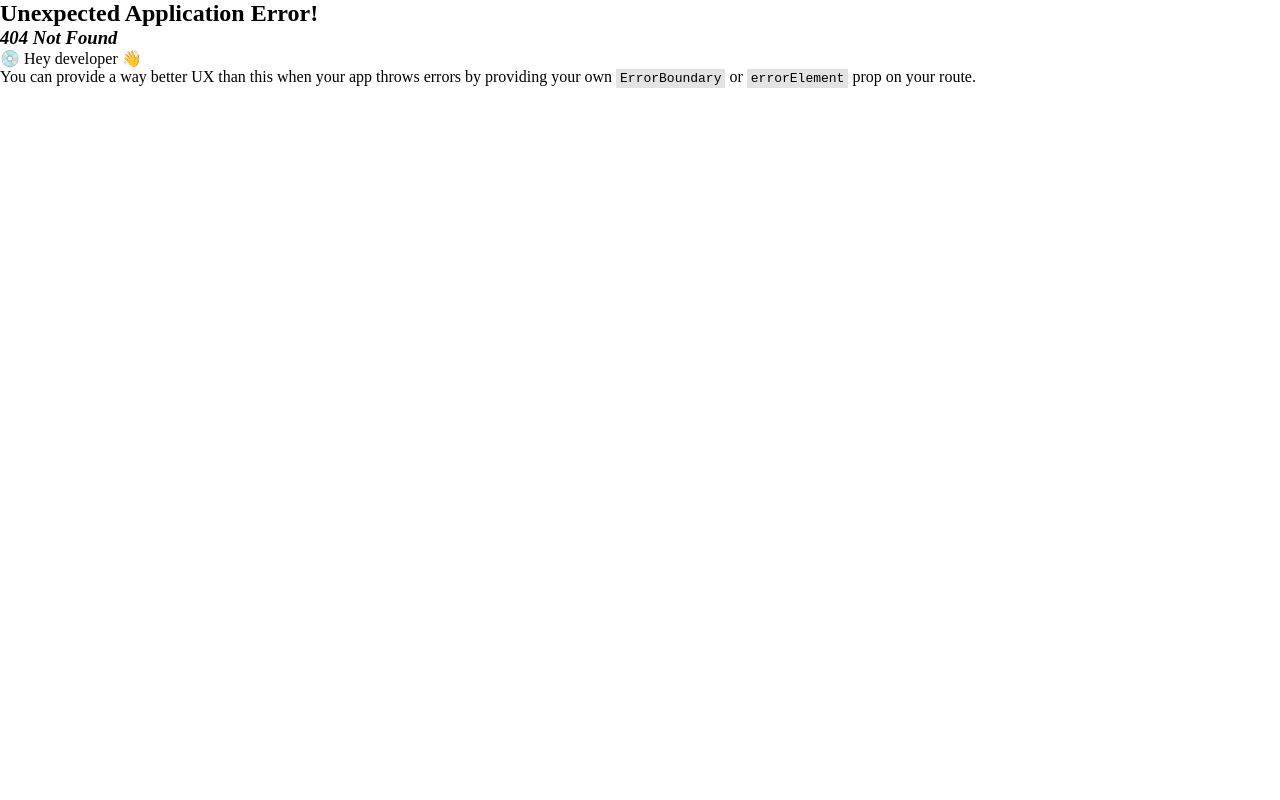
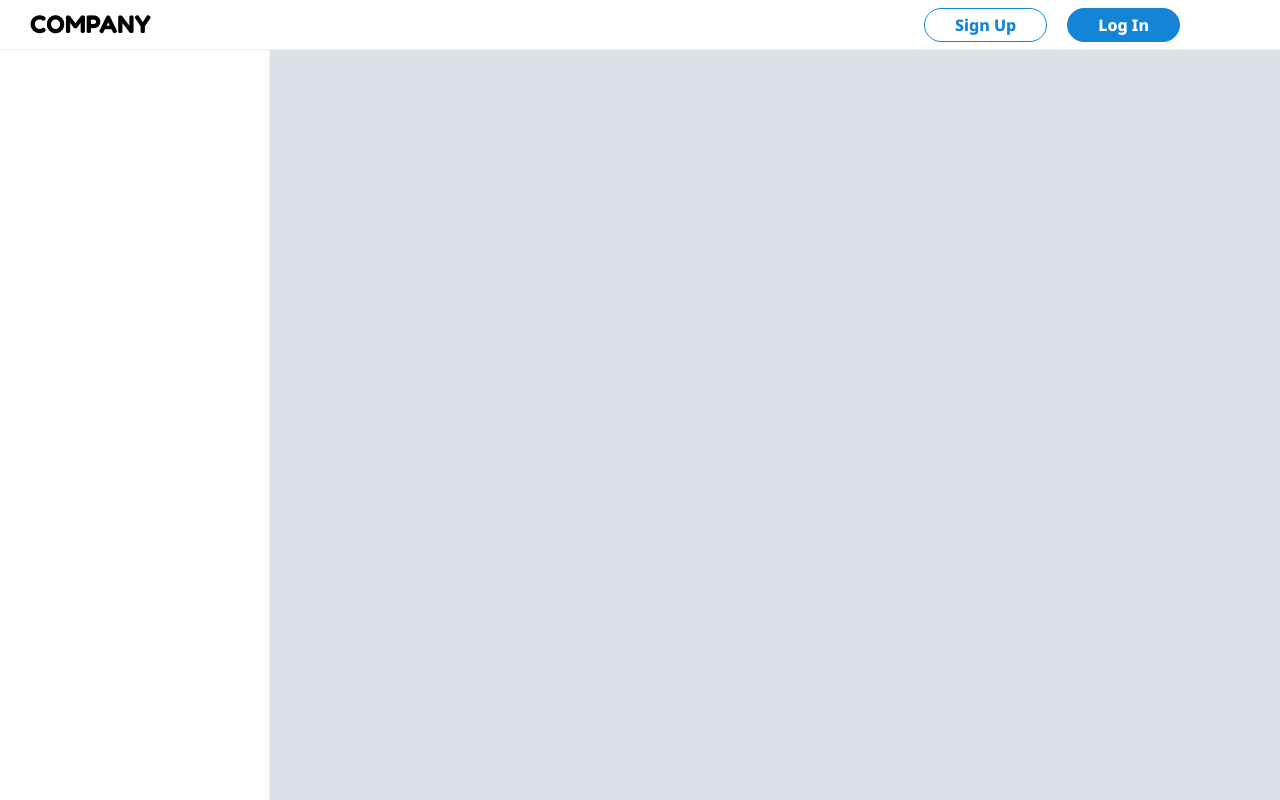
Before and after one commit to Choi-HyunHo/company, a React (Create React App) app: page / in a window 1280 px wide. Before the commit this address had no page. Built offline with nearby package versions, Linux system fonts and the light colour scheme.

Commit message:
feat : LogIn 라우터 아울렛 생성

```diff
--- a/src/components/NavBar/NavBar.tsx
+++ b/src/components/NavBar/NavBar.tsx
@@ -1,6 +1,7 @@
 import styled from "styled-components";
-import LogIn from "../common/Button/LogIn";
 import SignUp from "../common/Button/SignUp";
+import Login from '../common/Button/LogIn';
+import { Link } from 'react-router-dom';
 
 const MainWrap = styled.div`
     width : 100%;
@@ -20,12 +21,14 @@ const NavBar = () => {
     return (
         <MainWrap>
             <div style={{marginLeft : '30px'}}>
-                <LogoTitle>COMPANY</LogoTitle>
+                <Link to='/'>
+                    <LogoTitle>COMPANY</LogoTitle>
+                </Link>
             </div>
             <div style={{display: 'flex'}}>
                 <SignUp/>
                 <div style={{marginRight :'20px'}}></div>
-                <LogIn/>
+                <Login/>
                 <div style={{marginRight :'100px'}}></div>
             </div>
         </MainWrap>
--- a/src/components/common/Button/LogIn.tsx
+++ b/src/components/common/Button/LogIn.tsx
@@ -1,4 +1,5 @@
 import styled from "styled-components";
+import { Link } from 'react-router-dom';
 
 const Btn = styled.button`
     background-color : #1484D6;
@@ -21,9 +22,11 @@ const BtnText = styled.span`
 
 const SignIn = () => {
     return (
-        <Btn>
-            <BtnText>Sign In</BtnText>
-        </Btn>
+        <Link to='/login'>
+            <Btn>
+                <BtnText>Log In</BtnText>
+            </Btn>
+        </Link>
     )
 }
 
--- a/src/components/common/MainView.tsx
+++ b/src/components/common/MainView.tsx
@@ -1,4 +1,5 @@
 import styled from "styled-components";
+import { Outlet } from 'react-router-dom';
 
 const MainWrap = styled.div`
     width : calc(100vw - 270px);
@@ -7,12 +8,16 @@ const MainWrap = styled.div`
     position : absolute;
     right : 0px;
     top : 50px;
+    display : flex;
+    justify-content : center;
+    align-items : center;
 `
 
 const MainView = () => {
+
     return (
         <MainWrap>
-
+            <Outlet/>
         </MainWrap>
     )
 }
--- a/src/pages/Home.tsx
+++ b/src/pages/Home.tsx
@@ -1,10 +1,7 @@
 import React from "react";
-
-// home - component
 import NavBar from "../components/NavBar/NavBar";
 import SideBar from "../components/SideBar/SideBar";
 import MainView from "../components/common/MainView";
-
 
 const Home = () => {
     return (
--- /dev/null
+++ b/src/pages/LogIn.tsx
@@ -0,0 +1,17 @@
+import styled from "styled-components";
+
+const MainWrap = styled.div`
+    width : 500px;
+    height : 700px;
+    background-color : #FFFFFF;
+`
+
+const SignIn = () => {
+    return (
+        <MainWrap>
+            <div>Login</div>
+        </MainWrap>
+    )
+}
+
+export default SignIn;
```
Also changed, not shown: src/App.tsx (+7 -2 lines).
